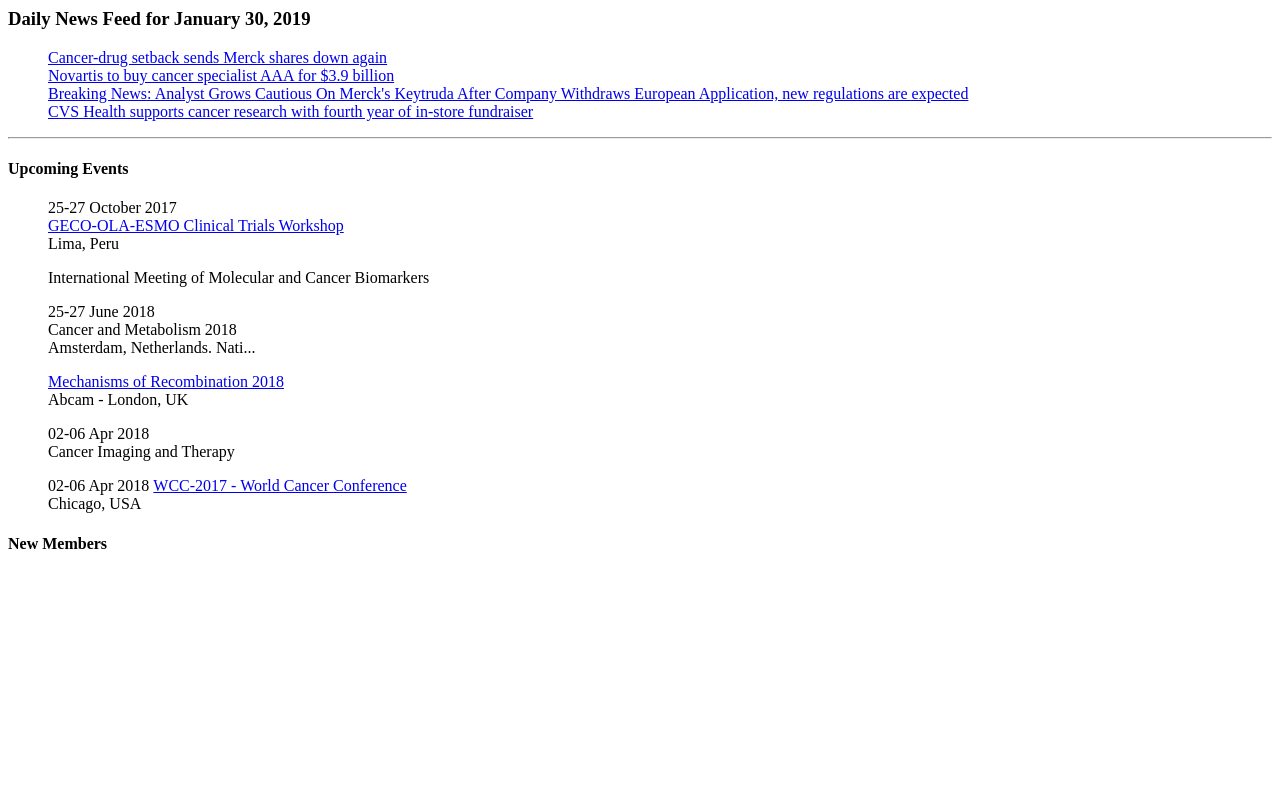
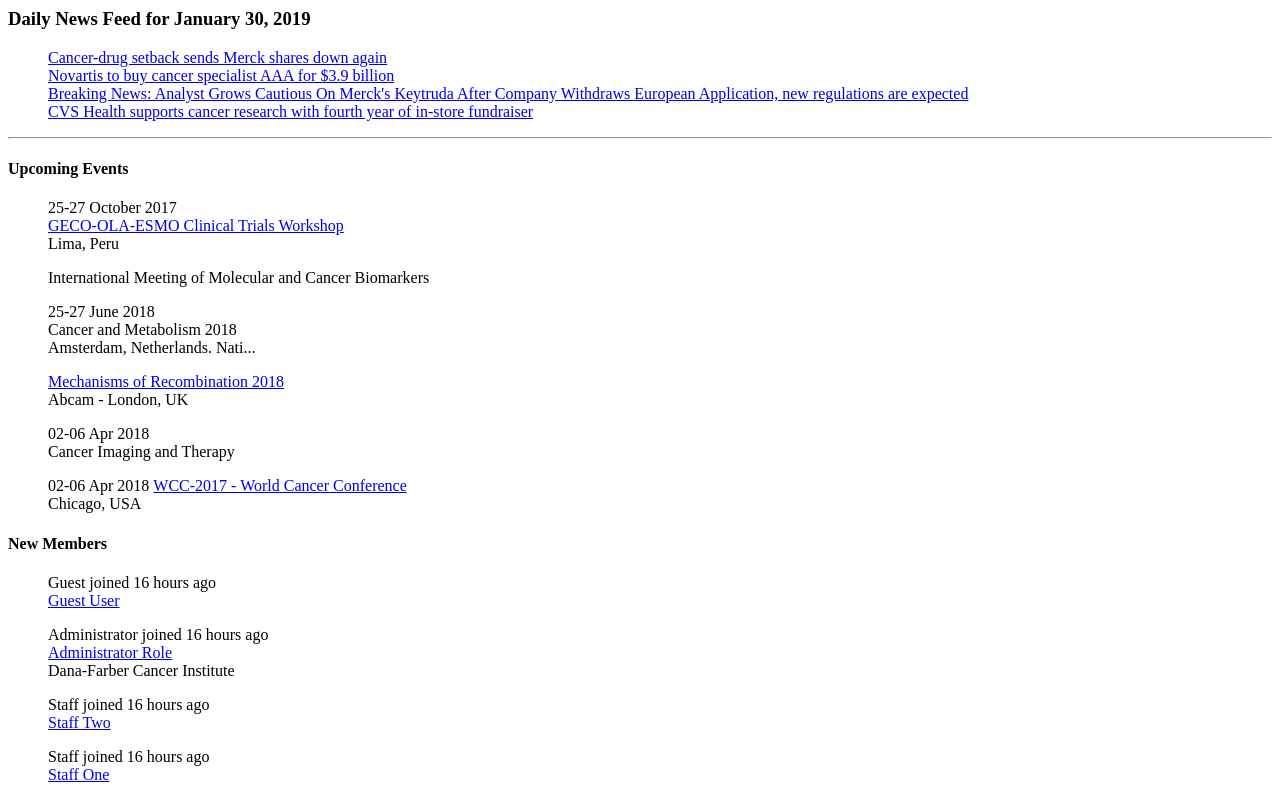
Before and after one commit to ableco/automationtraining, a plain HTML site: page index.html in a window 1280 px wide. Shown: the part 395-1195 px from the top of the page. Before the commit the page ends 969 px from the top, so only its background shows below. Drawn offline with Linux system fonts and the light colour scheme.

Commit message:
Added New members section

```diff
--- a/index.html
+++ b/index.html
@@ -126,7 +126,36 @@
             </section>
             <section>
                 <h4>New Members</h4>
-
+                <ul>
+                    <li>Guest joined 16 hours ago</li>
+                    <br>
+                    <li>
+                        <a href="https://google.com/">Guest User</a>
+                    </li>
+                </ul>
+                <ul>
+                    <li>Administrator joined 16 hours ago</li>
+                    <br>
+                    <li>
+                        <a href="https://google.com/">Administrator Role</a>
+                    </li>
+                    <br>
+                    <li>Dana-Farber Cancer Institute</li>
+                </ul>
+                <ul>
+                    <li>Staff joined 16 hours ago</li>
+                    <br>
+                    <li>
+                        <a href="https://google.com/">Staff Two</a>
+                    </li>
+                </ul>
+                <ul>
+                        <li>Staff joined 16 hours ago</li>
+                        <br>
+                        <li>
+                            <a href="https://google.com/">Staff One</a>
+                        </li>
+                    </ul>
             </section>
         </aside>
     </body>
```
